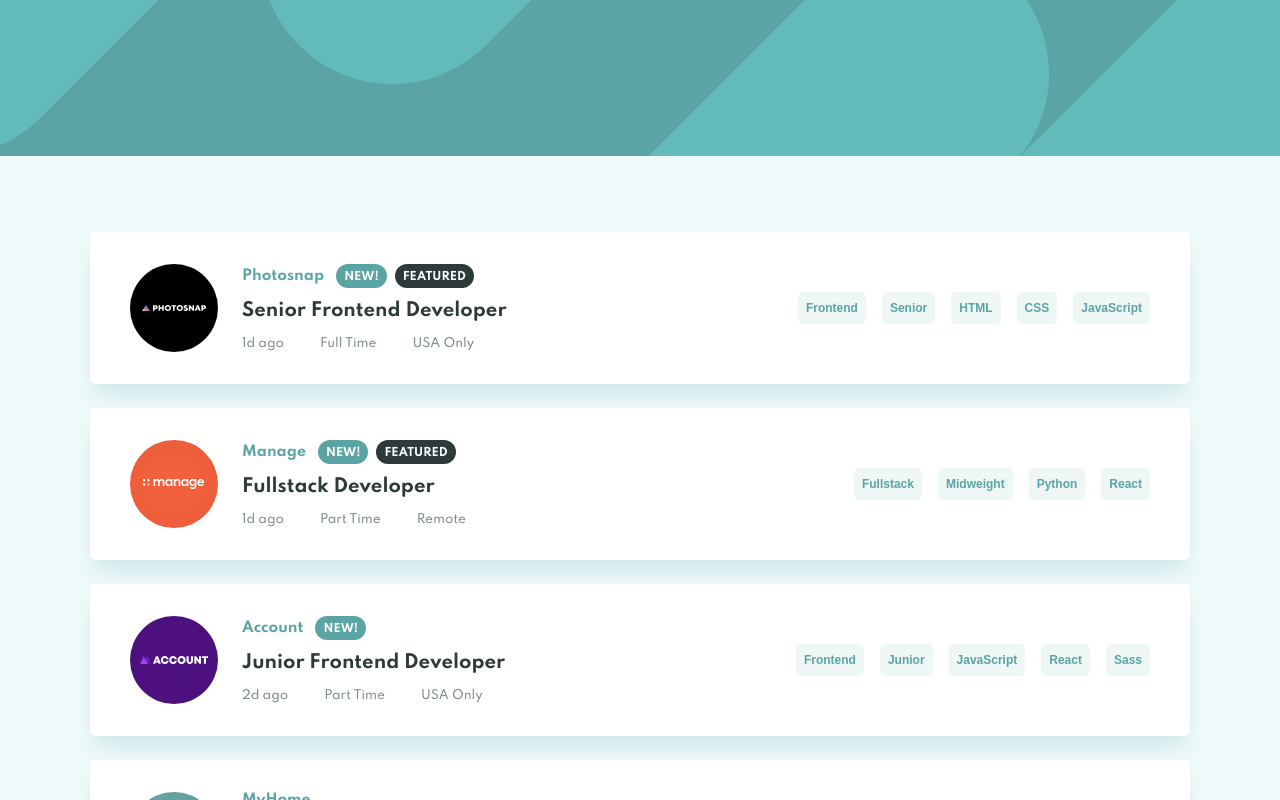
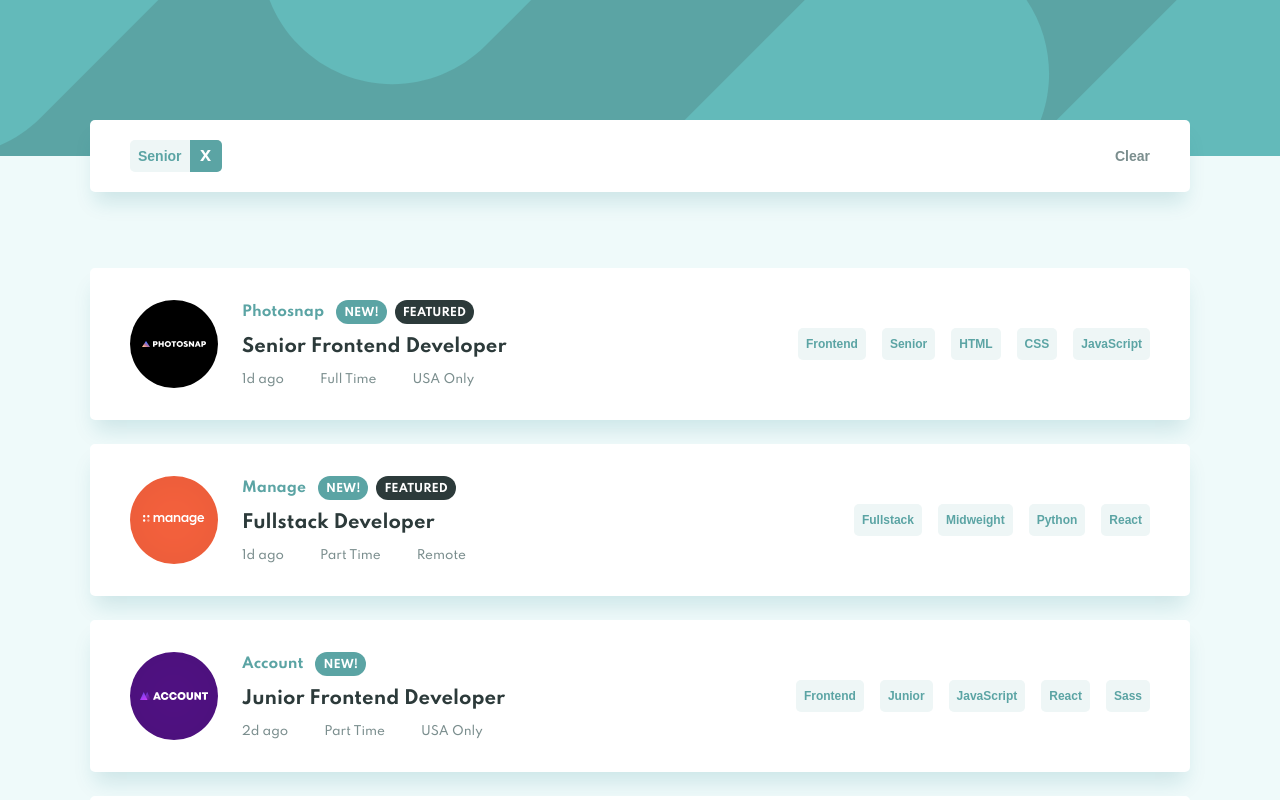
Before and after one commit to AgataLiberska/job-listings-react-redux-toolkit, a React (Create React App) app: page / in a window 1280 px wide. Both pictures are taken after a click on the button "Senior". Shown: the top 800 px of the page. Built offline with nearby package versions, Linux system fonts and the light colour scheme.

Commit message:
display filers list, wire up filterAdded action

```diff
--- a/src/App.js
+++ b/src/App.js
@@ -2,12 +2,14 @@ import React from 'react';
 
 import GlobalStyle from './GlobalStyle';
 import { JobsList } from './features/jobs/jobsList';
+import { FiltersList } from './features/filters/FiltersList';
 
 const App = () => {
     return (
         <>
             <GlobalStyle />
             <div className="banner" />
+            <FiltersList />
             <JobsList />
         </>
     )
--- /dev/null
+++ b/src/features/filters/FiltersList.js
@@ -0,0 +1,37 @@
+import React from 'react';
+import { useSelector } from 'react-redux';
+
+import {
+    FilterListWrapper,
+    FilterListContainer,
+    FiltersWrapper,
+    Filter,
+    ClearFilters
+} from './FiltersListElements';
+
+export const FiltersList = () => {
+    const selectedFilters = useSelector(state => state.selectedFilters);
+
+    const renderedFilters = selectedFilters.map(filter => {
+        return (
+            <Filter key={filter}>{filter}</Filter>
+        )
+    })
+
+    console.log(selectedFilters)
+
+    if (selectedFilters.length === 0) {
+        return null;
+    }
+
+    return (
+        <FilterListWrapper>
+            <FilterListContainer>
+                <FiltersWrapper>
+                    {renderedFilters}
+                </FiltersWrapper>
+                <ClearFilters>Clear</ClearFilters>
+            </FilterListContainer>
+        </FilterListWrapper>
+    )
+}
--- /dev/null
+++ b/src/features/filters/FiltersListElements.js
@@ -0,0 +1,86 @@
+import styled from 'styled-components';
+
+export const FilterListWrapper = styled.div`
+    padding: 0 1.5rem;
+    @media screen and (min-width: 50rem) {
+        padding: 0 4rem;
+    }
+`
+
+export const FilterListContainer = styled.div`
+    display: flex;
+    justify-content: space-between;
+    max-width: 68.75rem;
+    margin: -2.25rem auto 0;
+    background-color: white;
+    border-radius: 5px;
+    box-shadow: 0px 15px 20px -5px rgba(13, 113, 130, 0.15);
+`
+
+export const FiltersWrapper = styled.div`
+    display: flex;
+    flex-wrap: wrap;
+    align-items: center;
+    gap: 1rem;
+    padding: 1.25rem;
+    @media screen and (min-width: 50rem) {
+        padding: 1.25rem 2.5rem;
+    }
+`
+
+export const Filter = styled.button`
+    position: relative;
+    padding: 0.25rem 2.5rem 0.25rem 0.5rem;
+    background-color: var(--filter);
+    border: 0;
+    border-radius: 5px;
+    font-size: 0.875rem;
+    font-weight: 700;
+    line-height: 1.5rem;
+    color: var(--primary);
+    cursor: pointer;
+    overflow: hidden;
+    &:hover {
+
+        &::after {
+            background-color: var(--secondary);
+        }
+    }
+    &::after {
+        content: 'x';
+        position: absolute;
+        top: 0;
+        bottom: 0;
+        right: 0;
+        width: 2rem;
+        padding: 0.125rem 0 0;
+        background-color: var(--primary);
+        text-align: center;
+        font-size: 1.25rem;
+        font-weight: 700;
+        line-height: 1.5rem;
+        color: white;
+        transition: background-color 200ms ease-in-out;
+    }
+`
+
+export const ClearFilters = styled.button`
+    padding: 1.5rem 1.5rem;
+    background: transparent;
+    border: 0;
+    font-size: 0.875rem;
+    font-weight: 700;
+    line-height: 1.5rem;
+    color: var(--secondary-light);
+    cursor: pointer;
+    text-decoration: underline;
+    text-decoration-color: transparent;
+    transition: color 200ms ease-in-out, text-decoration-color 200ms ease-in-out;
+    &:hover {
+        color: var(--primary);
+        text-decoration-color: var(--primary);
+    }
+    @media screen and (min-width: 50rem) {
+        padding: 1.5rem 2.5rem;
+    }
+`
--- a/src/features/filters/filtersSlice.js
+++ b/src/features/filters/filtersSlice.js
@@ -3,11 +3,13 @@ import { createSlice } from '@reduxjs/toolkit';
 const initialState = [];
 
 const filtersSlice = createSlice({
-    name: "filters",
+    name: "selectedFilters",
     initialState,
     reducers: {
         filterAdded: (state, action) => {
-            state.push(action.payload)
+            if (!state.includes(action.payload)) {
+                state.push(action.payload)
+            }
         },
         filterRemoved: (state, action) => {
             state.filter(item => item !== action.payload);
@@ -18,4 +20,6 @@ const filtersSlice = createSlice({
     }
 })
 
+export const { filterAdded, filterRemoved, allFiltersRemoved } = filtersSlice.actions;
+
 export default filtersSlice.reducer;
--- a/src/features/jobs/jobsList.js
+++ b/src/features/jobs/jobsList.js
@@ -1,5 +1,7 @@
 import React from 'react';
-import { useSelector } from 'react-redux';
+import { useSelector, useDispatch } from 'react-redux';
+import { filterAdded } from '../filters/filtersSlice';
+
 import {
     JobListWrapper,
     JobListContainer,
@@ -17,6 +19,7 @@ import {
 } from './JobsListElements';
 
 export const JobsList = () => {
+    const dispatch = useDispatch();
     const jobs = useSelector((state) => state.jobs);
 
     const renderedJobs = jobs.map(job => {
@@ -39,21 +42,21 @@ export const JobsList = () => {
                     </div>
                 </JobInfo>
                 <JobFilterContainer>
-                    <JobFilter>
+                    <JobFilter onClick={() => dispatch(filterAdded(job.role))}>
                         {job.role}
                     </JobFilter>
-                    <JobFilter>
+                    <JobFilter onClick={() => dispatch(filterAdded(job.level))}>
                         {job.level}
                     </JobFilter>
                     { job.languages ?
                         job.languages.map(language => (
-                        <JobFilter >
+                        <JobFilter onClick={() => dispatch(filterAdded(language))}>
                             {language}
                         </JobFilter>))
                         : null }
                     { job.tools ?
                         job.tools.map(tool => (
-                        <JobFilter >
+                        <JobFilter onClick={() => dispatch(filterAdded(tool))}>
                             {tool}
                         </JobFilter>))
                         : null }
```
